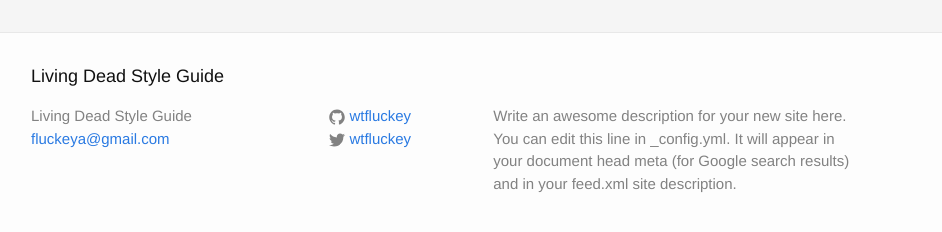
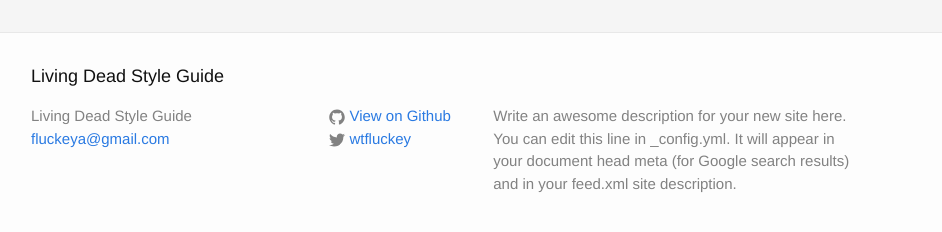
Before and after one commit to wtfluckey/style-guide, a Jekyll site: the page built from index.html, in a window 1280 px wide and 900 px high, scrolled down 13413 px. Shown: the part 645-877 px from the top of the window, without its empty margins (169-1111 px from the left). Built offline with Jekyll 4.4.1, drawn with Linux system fonts in a browser that asks for light colours; nearby versions of some CDN libraries.

Commit message:
link to style guide on github

```diff
--- a/_config.yml
+++ b/_config.yml
@@ -8,7 +8,7 @@
 baseurl: "/style-guide" # the subpath of your site, e.g. /blog/
 url: "http://yourdomain.com" # the base hostname & protocol for your site
 twitter_username: wtfluckey
-github_username:  wtfluckey
+github_username:  View on Github
 
 # Build settings
 markdown: kramdown
--- a/_includes/footer.html
+++ b/_includes/footer.html
@@ -16,7 +16,7 @@
         <ul class="social-media-list">
           {% if site.github_username %}
           <li>
-            <a href="https://github.com/{{ site.github_username }}">
+            <a href="https://github.com/wtfluckey/style-guide">
               <span class="icon  icon--github">
                 <svg viewBox="0 0 16 16">
                   <path fill="#828282" d="M7.999,0.431c-4.285,0-7.76,3.474-7.76,7.761 c0,3.428,2.223,6.337,5.307,7.363c0.388,0.071,0.53-0.168,0.53-0.374c0-0.184-0.007-0.672-0.01-1.32 c-2.159,0.469-2.614-1.04-2.614-1.04c-0.353-0.896-0.862-1.135-0.862-1.135c-0.705-0.481,0.053-0.472,0.053-0.472 c0.779,0.055,1.189,0.8,1.189,0.8c0.692,1.186,1.816,0.843,2.258,0.645c0.071-0.502,0.271-0.843,0.493-1.037 C4.86,11.425,3.049,10.76,3.049,7.786c0-0.847,0.302-1.54,0.799-2.082C3.768,5.507,3.501,4.718,3.924,3.65 c0,0,0.652-0.209,2.134,0.796C6.677,4.273,7.34,4.187,8,4.184c0.659,0.003,1.323,0.089,1.943,0.261 c1.482-1.004,2.132-0.796,2.132-0.796c0.423,1.068,0.157,1.857,0.077,2.054c0.497,0.542,0.798,1.235,0.798,2.082 c0,2.981-1.814,3.637-3.543,3.829c0.279,0.24,0.527,0.713,0.527,1.437c0,1.037-0.01,1.874-0.01,2.129 c0,0.208,0.14,0.449,0.534,0.373c3.081-1.028,5.302-3.935,5.302-7.362C15.76,3.906,12.285,0.431,7.999,0.431z"/>
```
